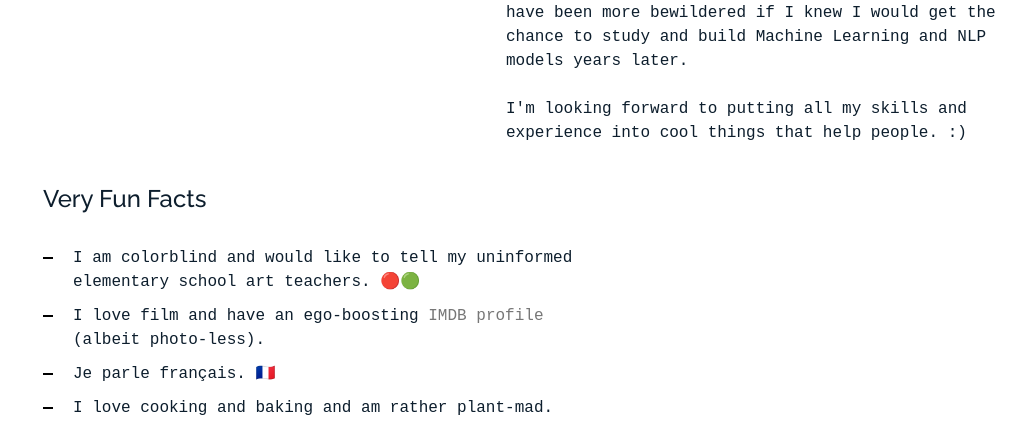
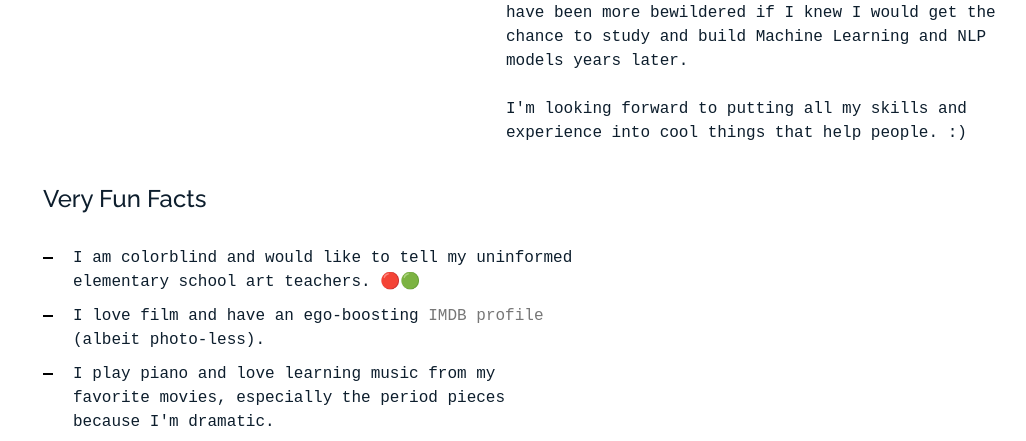
Before and after one commit to jcannice/jcannice.github.io, a plain HTML site: page about.html in a window 1280 px wide. Shown: the part 770-1211 px from the top of the page, without its empty margins (51-1077 px from the left). Drawn offline with Linux system fonts and the light colour scheme; a web font is replaced by a local one.

Commit message:
added piano fact

```diff
--- a/about.html
+++ b/about.html
@@ -124,6 +124,7 @@
                 <ul class="list-unstyled list-line">
                   <li>I am colorblind and would like to tell my uninformed elementary school art teachers. 🔴🟢</li>
                   <li>I love film and have an ego-boosting <a href="https://www.imdb.com/name/nm9812057/?ref_=nv_sr_srsg_0" target="_blank" rel="noopener noreferrer">IMDB profile</a> (albeit photo-less).</li>
+                  <li>I play piano and love learning music from my favorite movies, especially the period pieces because I'm dramatic.</li>
                   <li>Je parle français. 🇫🇷</li>
                   <li></li>
                   <li>I love cooking and baking and am rather plant-mad.</li>
```
